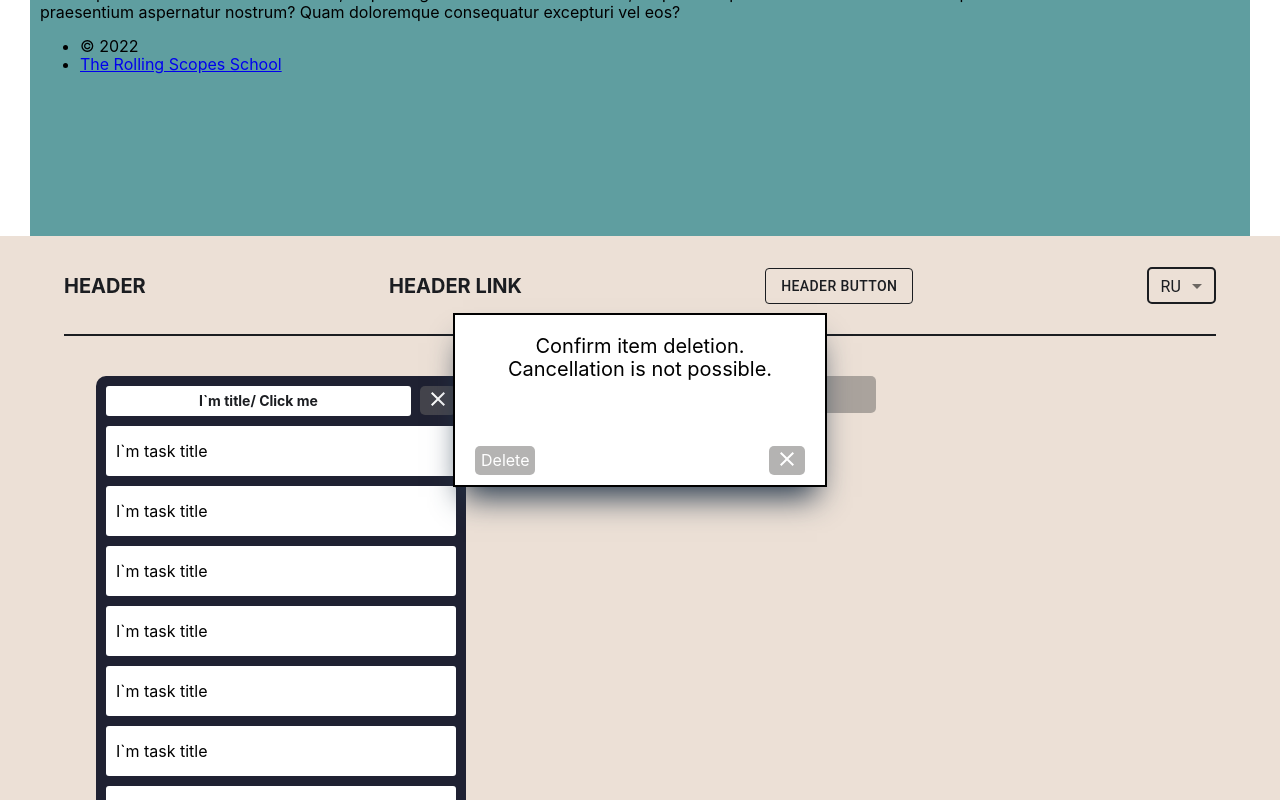
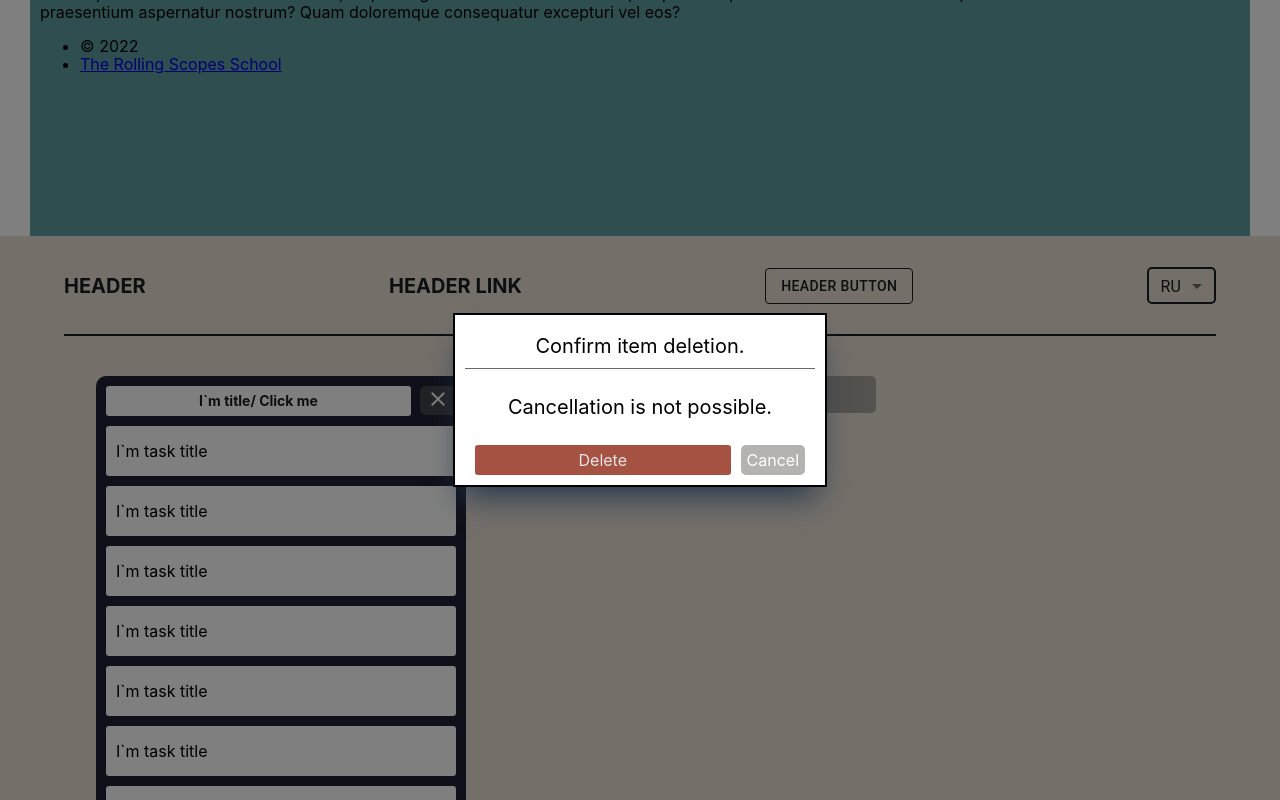
Before and after one commit to sharovskiye/project-management-app, a React (Create React App) app: page /#/ in a window 1280 px wide. Both pictures are taken after a click on the button 438 px from the left and 984 px from the top of the page. Shown: the part 584-1384 px from the top of the page. Built offline with nearby package versions, Linux system fonts and the light colour scheme.

Commit message:
PMA-13 fix(designe): fix confirmModal

```diff
--- a/src/components/designe/Board/TaskCard/index.tsx
+++ b/src/components/designe/Board/TaskCard/index.tsx
@@ -4,11 +4,16 @@ import { ModalWindow } from '../../Modal';
 import { useState } from 'react';
 import { CustomButton } from '../../Buttons';
 import ClearOutlinedIcon from '@mui/icons-material/ClearOutlined';
+import { ConfirmModalWindow } from '../../Modal/ConfirmModal';
 
 export const TaskCard = () => {
   const [openModal, setOpenModal] = useState(false);
   const handleOpen = () => setOpenModal(true);
   const handleClose = () => setOpenModal(false);
+
+  const [openConfirmModal, setOpenConfirmModal] = useState(false);
+  const handleOpenConfirm = () => setOpenConfirmModal(true);
+  const handleCloseConfirm = () => setOpenConfirmModal(false);
 
   return (
     <div className={styles.task}>
@@ -20,10 +25,7 @@ export const TaskCard = () => {
             icon={<ClearOutlinedIcon />}
             itemType="button"
             cancel={true}
-            onClick={() => {
-              console.log('функция для удаления таски');
-              handleClose;
-            }}
+            onClick={handleOpenConfirm}
           />
         </div>
       </div>
@@ -39,6 +41,7 @@ export const TaskCard = () => {
         handleClose={handleClose}
         nameButton="Edit"
       />
+      <ConfirmModalWindow open={openConfirmModal} handleClose={handleCloseConfirm} />
     </div>
   );
 };
--- a/src/components/designe/Modal/ConfirmModal/index.tsx
+++ b/src/components/designe/Modal/ConfirmModal/index.tsx
@@ -1,6 +1,5 @@
 import Modal from '@mui/material/Modal/Modal';
 import styles from '../styles.module.scss';
-import ClearOutlinedIcon from '@mui/icons-material/ClearOutlined';
 import { CustomButton } from '../../Buttons';
 
 export type ConfirmModalType = {
@@ -10,24 +9,25 @@ export type ConfirmModalType = {
 
 export const ConfirmModalWindow = ({ open, handleClose }: ConfirmModalType) => {
   return (
-    <Modal open={open} onClose={handleClose} hideBackdrop>
-      <form className={styles.modal_form}>
-        <div className={styles.modal_textContent}>
-          Confirm item deletion. Cancellation is not possible.
+    <Modal open={open}>
+      <form className={`${styles.modal_form}`}>
+        <div className={styles.modal_title}>
+          <div className={styles.modal_textContent}>Confirm item deletion.</div>
         </div>
+
+        <div className={styles.modal_textContent}>Cancellation is not possible.</div>
         <div className={styles.modal_buttons}>
           <CustomButton
             itemType="button"
-            submit={true}
+            className={`${styles.modal_buttonDelete}`}
             textContent="Delete"
             onClick={() => {
               console.log('Написать функцию удаления элемента');
             }}
           />
           <CustomButton
-            icon={<ClearOutlinedIcon />}
-            itemType="button"
-            cancel={true}
+            /* icon={<ClearOutlinedIcon />} */ itemType="button"
+            textContent="Cancel"
             onClick={handleClose}
           />
         </div>
--- a/src/components/designe/Modal/styles.module.scss
+++ b/src/components/designe/Modal/styles.module.scss
@@ -58,4 +58,35 @@ $padding-base: 10px;
         font-size: $font-size-large;
         text-align: center;
     }
+
+    &_title {
+        position: relative;
+        display: flex;
+        flex-direction: column;
+        width: 100%;
+
+        &::after {
+            width: 100%;
+            height: 1px;
+            content: '';
+            background-color: $text-column-color;
+        }
+    }
+
+    &_buttonDelete {
+        width: 100%;
+        height: 30px;
+        margin-right: $padding-base;
+        color: $color-text-white;
+        cursor: pointer;
+        background-color: #b04632;
+        filter: contrast(0.8);
+        border: none;
+        border-radius: 3px;
+        transition: 0.5s;
+
+        &:hover {
+            filter: contrast(1);
+        }
+    }
   };
```
